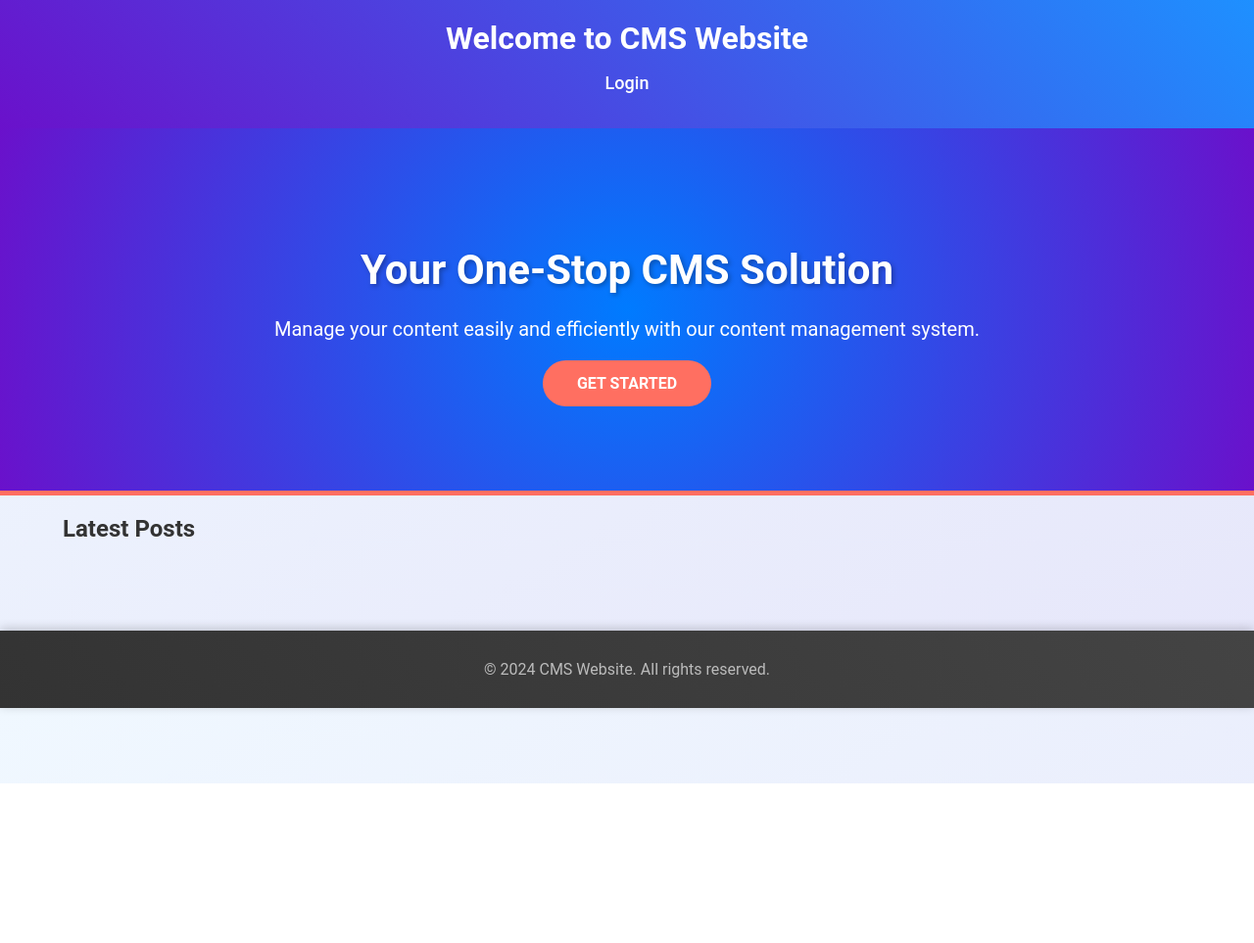
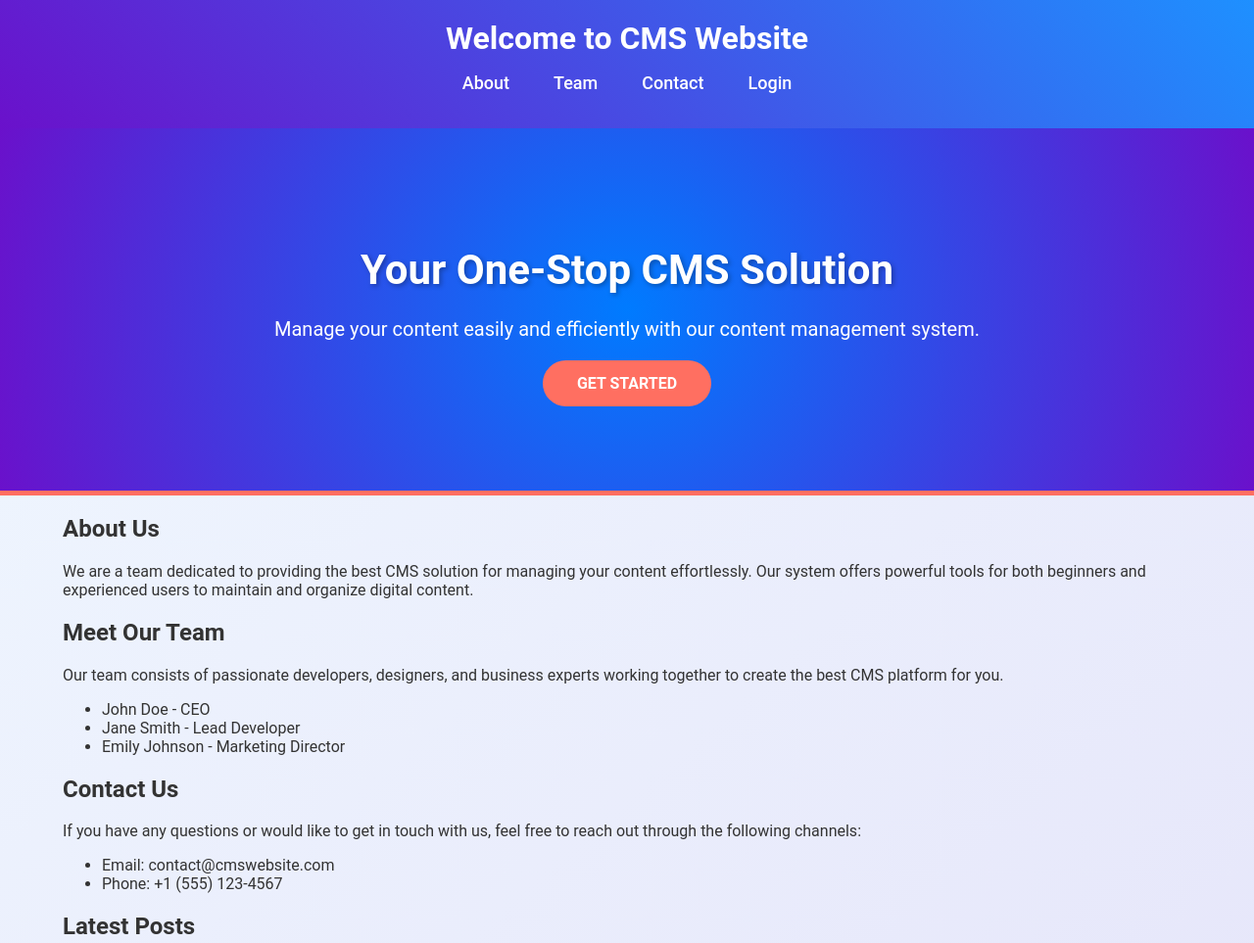
Before and after one commit to NexusGKSoftwares/CMS, a website: page frontend/index.html in a window 1280 px wide. Shown: the top 963 px of the page at 98% size. Before the commit the page ends 800 px from the top, so only its background shows below. Drawn offline with Linux system fonts and the light colour scheme; no server answers.

Commit message:
"Updated post route to edit post by ID, and added About, Team, and Contact sections to frontend index.html"

```diff
--- a/frontend/index.html
+++ b/frontend/index.html
@@ -12,6 +12,9 @@
             <h1>Welcome to CMS Website</h1>
             <nav>
                 <ul>
+                    <li><a href="#about">About</a></li>
+                    <li><a href="#team">Team</a></li>
+                    <li><a href="#contact">Contact</a></li>
                     <li><a href="login.html">Login</a></li>
                 </ul>
             </nav>
@@ -23,6 +26,39 @@
             <h2>Your One-Stop CMS Solution</h2>
             <p>Manage your content easily and efficiently with our content management system.</p>
             <a href="login.html" class="cta-btn">Get Started</a>
+        </div>
+    </section>
+
+    <!-- About Section -->
+    <section id="about" class="about">
+        <div class="container">
+            <h2>About Us</h2>
+            <p>We are a team dedicated to providing the best CMS solution for managing your content effortlessly. Our system offers powerful tools for both beginners and experienced users to maintain and organize digital content.</p>
+        </div>
+    </section>
+
+    <!-- Team Section -->
+    <section id="team" class="team">
+        <div class="container">
+            <h2>Meet Our Team</h2>
+            <p>Our team consists of passionate developers, designers, and business experts working together to create the best CMS platform for you.</p>
+            <ul>
+                <li>John Doe - CEO</li>
+                <li>Jane Smith - Lead Developer</li>
+                <li>Emily Johnson - Marketing Director</li>
+            </ul>
+        </div>
+    </section>
+
+    <!-- Contact Section -->
+    <section id="contact" class="contact">
+        <div class="container">
+            <h2>Contact Us</h2>
+            <p>If you have any questions or would like to get in touch with us, feel free to reach out through the following channels:</p>
+            <ul>
+                <li>Email: contact@cmswebsite.com</li>
+                <li>Phone: +1 (555) 123-4567</li>
+            </ul>
         </div>
     </section>
 
```
Also changed, not shown: backend/routes/post.js (+11 -11 lines).
